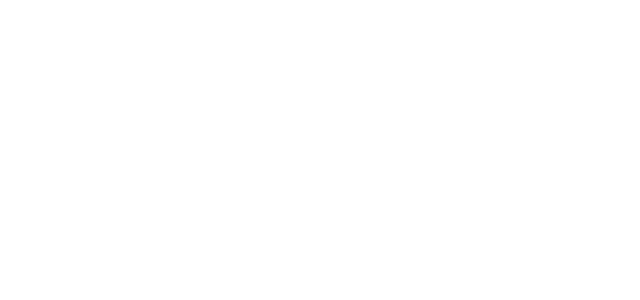
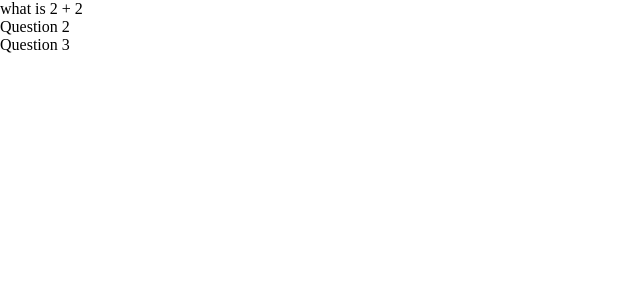
Before and after one commit to AliHakim773/react-flashcard-quiz, a React (Create React App) app: page / in a window 1280 px wide. Shown: the top 300 px of the page, without its empty margins (0-640 px from the left). Built offline with nearby package versions, Linux system fonts and the light colour scheme.

Commit message:
added placeholder data to render components

```diff
--- a/src/components/FlashCard/index.jsx
+++ b/src/components/FlashCard/index.jsx
@@ -1,7 +1,8 @@
 import React from "react"
 
-function FlashCard() {
-    return <div></div>
+function FlashCard({ flashCard }) {
+    console.log(flashCard)
+    return <div>{flashCard.question}</div>
 }
 
 export default FlashCard
--- a/src/components/FlashCradList/index.jsx
+++ b/src/components/FlashCradList/index.jsx
@@ -1,8 +1,15 @@
 import React from "react"
 import "./styles.css"
+import FlashCard from "../FlashCard"
 
 function FlashCardList({ flashCards }) {
-    return <div className='card-grid'></div>
+    return (
+        <div className='card-grid'>
+            {flashCards.map((flashCard) => {
+                return <FlashCard key={flashCard.id} flashCard={flashCard} />
+            })}
+        </div>
+    )
 }
 
 export default FlashCardList
```
